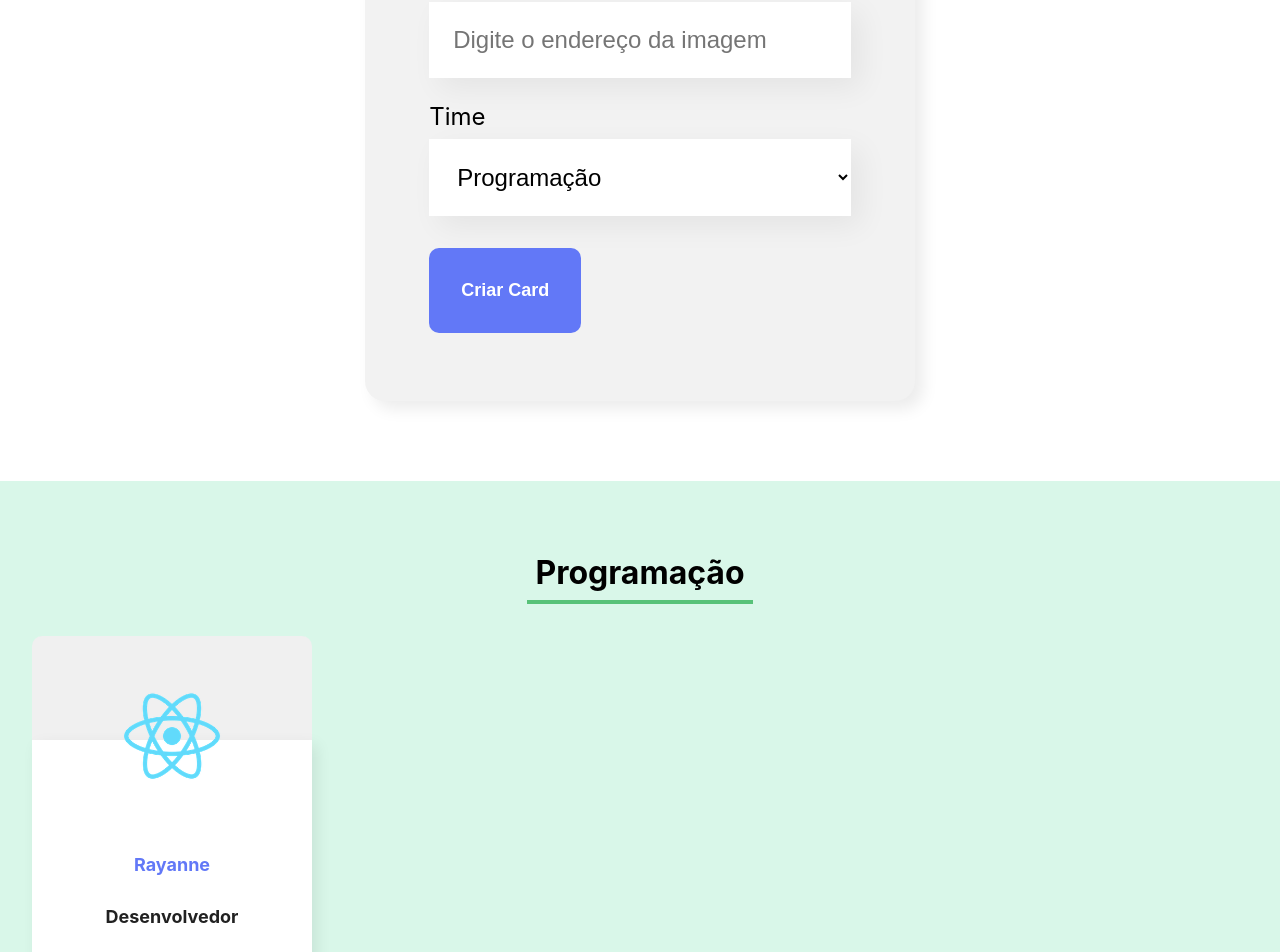
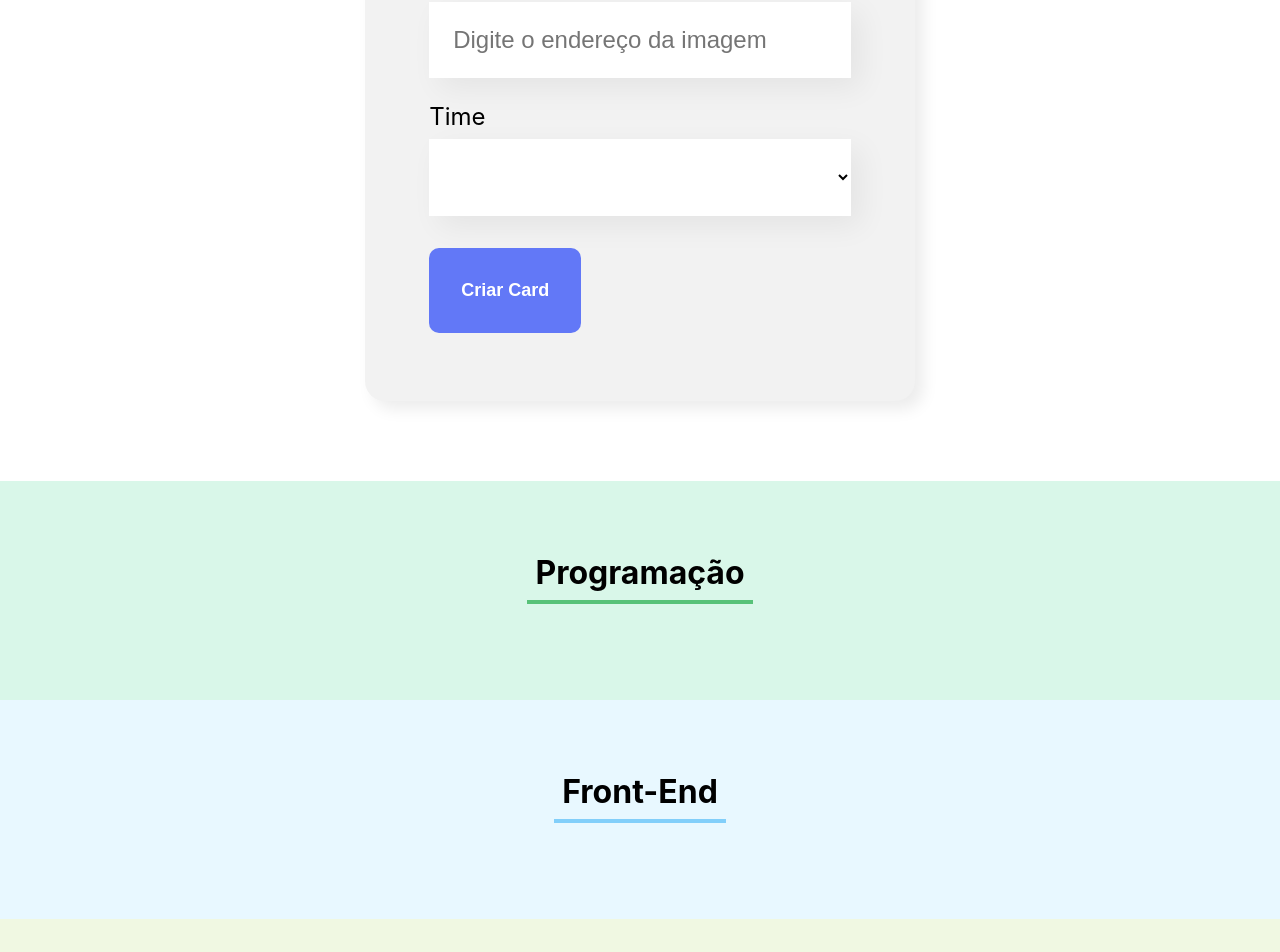
Before and after one commit to mouraribeiro/organo, a React (Create React App) app: page / in a window 1280 px wide. Shown: the part 996-1948 px from the top of the page. Built offline with nearby package versions, Linux system fonts and the light colour scheme.

Commit message:
parei no bug

```diff
--- a/src/App.js
+++ b/src/App.js
@@ -3,6 +3,7 @@ import { useState } from 'react';
 import Banner from './componentes/Banner';
 import Formulario from './componentes/Formulario';
 import Time from './componentes/Time';
+
 
 
 function App() {
@@ -45,17 +46,27 @@ function App() {
   ]
 
 
-  const [colaboradores, setColaborador] = useState([])
+  const [colaboradores, setColaboradores] = useState([])
   const aoNovoColaboradorAdicionado = (colaborador)=> {
     console.log(colaborador)
-    setColaborador([...colaboradores,colaborador])
+    setColaboradores([...colaboradores,colaborador])
   }
 
   return (
     <div className="App">
       <Banner/>
       <Formulario times={times.map(time => time.nome)} onColaboradorCadastrado={colaborador => aoNovoColaboradorAdicionado(colaborador)}/>
-      {times.map(time => <Time key={time.nome} nome={time.nome} corPrimaria={time.corPrimaria} corSecundaria={time.corSecundaria}/>)}
+
+      {times.map(time => <Time
+        key={time.nome}
+        nome={time.nome}
+        corPrimaria={time.corPrimaria}
+        corSecundaria={time.corSecundaria}
+        colaboradores={colaboradores.filter(colaborador => colaborador.time === time.nome)}
+
+
+        />)}
+
 
     </div>
   );
--- a/src/componentes/CampoTexto/index.js
+++ b/src/componentes/CampoTexto/index.js
@@ -13,7 +13,7 @@ const CampoTexto = (props) => {
     return(
         <div className="campo-texto">
             <label>{props.label}</label>
-            <input value={props.valorlor} onChange={aoDigitado} required={props.obrigatorio} placeholder={props.placeholder}/>
+            <input value={props.valor} onChange={aoDigitado} required={props.obrigatorio} placeholder={props.placeholder}/>
         </div>
     )
 }
--- a/src/componentes/Colaborador/index.js
+++ b/src/componentes/Colaborador/index.js
@@ -5,12 +5,12 @@ const Colaborador = (props)=> {
     return(
         <div className='colaborador'>
             <div className='cabecalho'>
-                <img src='../logo192.png'/>
+                <img src={props.imagem} alt='ok'/>
 
             </div>
             <div className='rodape'>
-            <h4>Rayanne</h4>
-            <h5>Desenvolvedor</h5>
+            <h4>{props.nome}</h4>
+            <h5>{props.cargo}</h5>
 
             </div>
 
--- a/src/componentes/ListaSuspensa/index.js
+++ b/src/componentes/ListaSuspensa/index.js
@@ -5,7 +5,8 @@ const ListaSuspensa = (props) => {
     return (
         <div className="lista-suspensa">
             <label>{props.label}</label>
-            <select onChange={evento => props.onAlterado(evento.target.value)} required={props.obrigatorio}>
+            <select onChange={evento => props.onAlterado(evento.target.value)} required={props.obrigatorio} value={props.valor}>
+            <option value=""></option>
                 {props.itens.map(item => {
                     return <option key={item}>{item}</option>
                 })}
@@ -15,3 +16,6 @@ const ListaSuspensa = (props) => {
 }
 
 export default ListaSuspensa
+
+
+//https://github.com/mouraribeiro.png
--- a/src/componentes/Time/Time.css
+++ b/src/componentes/Time/Time.css
@@ -11,3 +11,10 @@
     border-bottom: 4px solid;
     padding: 8px;
 }
+
+.time .colaboradores{
+    display: flex;
+    justify-content: space-around;
+    margin-top: 32px;
+    flex-wrap: wrap;
+}
--- a/src/componentes/Time/index.js
+++ b/src/componentes/Time/index.js
@@ -7,12 +7,13 @@ const Time = (props)=> {
     return(
 
         <section className="time" style={{backgroundColor: props.corSecundaria}}>
-            <h3 style={{borderColor: props.corPrimaria}}>{props.nome}</h3>
-            <Colaborador/>
+     <h3 style={{ borderColor: props.corPrimaria }}>{props.nome}</h3>
+            <div className='colaboradores'>
+                {props.colaboradores.map( colaborador => <Colaborador corDeFundo={props.corPrimaria} key={colaborador.nome} nome={colaborador.nome} cargo={colaborador.cargo} imagem={colaborador.imagem}/> )}
+            </div>
+        </section>
 
-        </section>
     )
 }
 
-
 export default Time
```
